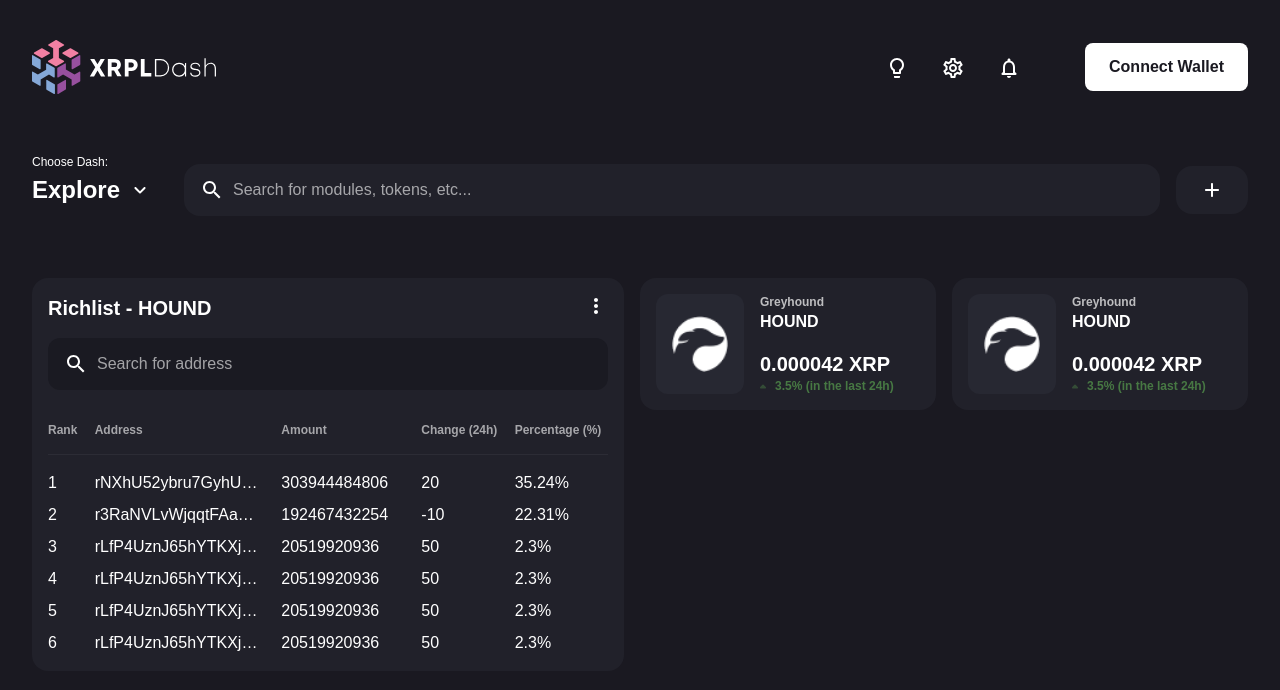
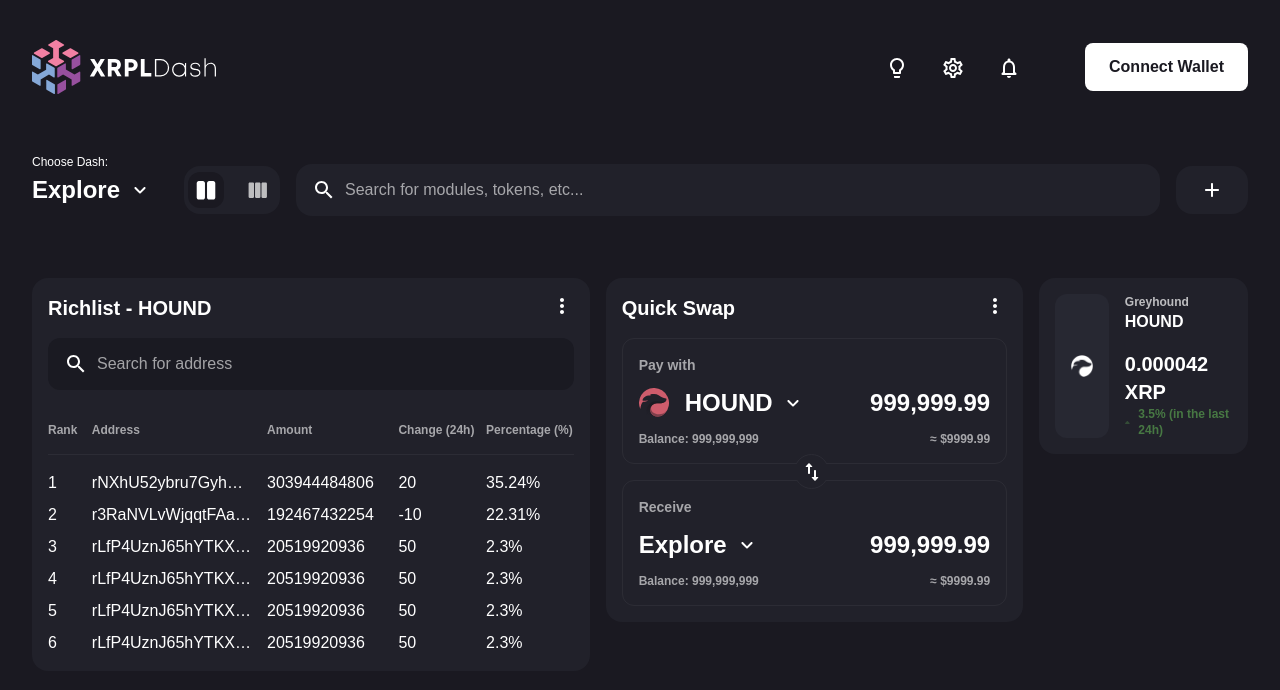
Before and after one commit to qwindo13/xrpl-dash, a Next.js app: page / in a window 1280 px wide. Shown: the top 690 px of the page. Built offline with nearby package versions, Linux system fonts and the light colour scheme.

Commit message:
Created QuickSwap Module

```diff
--- a/components/ControlPanel/ControlPanel.js
+++ b/components/ControlPanel/ControlPanel.js
@@ -35,7 +35,7 @@
                 </Dropdown>
             </div>
             <div className="flex flex-row w-full h-12 gap-4 items-center">
-                <Tabs className="bg-[#21212A] h-full px-1 hidden md:Block" options={tabOptions} />
+                <Tabs className="bg-[#21212A] h-full px-1 hidden md:flex" options={tabOptions} />
                 <SearchBar className="h-full" placeholder={"Search for modules, tokens, etc..."} />
                 <Dropdown className="aspect-square" position="right" trigger={
                     <Button className="h-full aspect-square	p-0 items-center flex flex-col !rounded-2xl">
--- /dev/null
+++ b/components/Modules/Trades/QuickSwap/QuickSwap.js
@@ -0,0 +1,95 @@
+import Image from 'next/image';
+import React, { useState } from "react";
+import ModuleCard from '@/components/UI/ModuleCard/ModuleCardcomponents';
+import TitleSwitch from '@/components/UI/ModuleCard/Settings/TitleSwitchcomponents';
+import Button from '@/components/UI/Button/Buttoncomponents';
+import Dropdown from '@/components/UI/Dropdown/Dropdowncomponents';
+import KeyboardArrowDownRoundedIcon from '@mui/icons-material/KeyboardArrowDownRounded';
+import SwapVertRoundedIcon from '@mui/icons-material/SwapVertRounded';
+
+const defaultSettings = {
+    displayTitle: true,
+};
+
+const QuickSwap = () => {
+
+    const [moduleSettings, setModuleSettings] = useState(defaultSettings);
+
+    const updateSettings = (key, value) => {
+        setModuleSettings((prevSettings) => ({
+            ...prevSettings,
+            [key]: value,
+        }));
+    };
+
+    return (
+        <ModuleCard
+            title="Quick Swap"
+            settings={
+                <>
+                    <TitleSwitch
+                        value={moduleSettings.displayTitle}
+                        onChange={(value) => updateSettings("displayTitle", value)}
+                    />
+                </>
+            }
+            disableTitle={!moduleSettings.displayTitle}
+        >
+
+            <div className='w-full flex flex-col gap-0 relative'>
+
+                {/* Pay Section */}
+                <div className='w-full flex flex-col justify-between rounded-xl border border-white border-opacity-5 p-4 '>
+                    <div className='flex flex-row justify-between'>
+                        <span className='text-sm opacity-60 font-bold'>Pay with</span>
+                    </div>
+                    <div className='flex flex-row justify-between items-center'>
+                        <Dropdown trigger={
+                            <Button className="!px-0 text-2xl bg-transparent font-semibold" disableAnimation endIcon={<KeyboardArrowDownRoundedIcon />}>
+                                <div className="rounded-full mr-4"><Image src="/images/greyhound-logo.svg" height={30} width={30} /></div>
+                                HOUND
+                            </Button>
+                        }>
+                            <p>Dropdown item 1</p>
+                            <p>Dropdown item 2</p>
+                            <p>Dropdown item 3</p>
+                        </Dropdown>
+                        <span className='text-2xl font-semibold'>999,999.99</span>
+                    </div>
+                    <div className='flex flex-row justify-between items-center'>
+                        <span className='text-xs opacity-60 font-semibold'>Balance: 999,999,999</span>
+                        <span className='text-xs opacity-60 font-semibold'>≈ $9999.99</span>
+                    </div>
+                </div>
+
+                {/* Swap Button */}
+                <div className="w-full h-4 z-10 bg-[#21212A]"></div>
+                <div className="absolute top-[116px] left-[calc(50%-20px)] z-0 w-[35px] h-[35px] rounded-full border border-[#2C2C35] bg-[#21212A]"></div>
+                <div className='absolute z-10 top-[110px] left-[calc(50%-14px)]'><Button className="!px-0 text-2xl bg-transparent font-semibold" disableAnimation> <SwapVertRoundedIcon/> </Button></div>
+
+                {/* Receive Section */}
+                <div className='w-full flex flex-col justify-between rounded-xl border border-white border-opacity-5 p-4 '>
+                    <div className='flex flex-row justify-between'>
+                        <span className='text-sm opacity-60 font-bold'>Receive</span>
+                    </div>
+                    <div className='flex flex-row justify-between items-center'>
+                        <Dropdown trigger={
+                            <Button className="!px-0 text-2xl bg-transparent font-semibold" disableAnimation endIcon={<KeyboardArrowDownRoundedIcon />}> Explore</Button>
+                        }>
+                            <p>Dropdown item 1</p>
+                            <p>Dropdown item 2</p>
+                            <p>Dropdown item 3</p>
+                        </Dropdown>
+                        <span className='text-2xl font-semibold'>999,999.99</span>
+                    </div>
+                    <div className='flex flex-row justify-between items-center'>
+                        <span className='text-xs opacity-60 font-semibold'>Balance: 999,999,999</span>
+                        <span className='text-xs opacity-60 font-semibold'>≈ $9999.99</span>
+                    </div>
+                </div>
+            </div>
+        </ModuleCard>
+    );
+};
+
+export default QuickSwap;
--- a/pages/index.js
+++ b/pages/index.js
@@ -5,6 +5,7 @@
 
 import PriceInfo from '@/components/Modules/FungibleTokens/PriceInfo/PriceInfocomponents';
 import RichList from '@/components/Modules/FungibleTokens/RichList/RichListcomponents';
+import QuickSwap from '@/components/Modules/Trades/QuickSwap/QuickSwapcomponents';
 
 const inter = Inter({ subsets: ['latin'] })
 
@@ -17,8 +18,8 @@
         <div className='w-full lg:w-6/12'>
           <RichList />
         </div>
-        <div className='w-full lg:w-3/12'>
-          <PriceInfo />
+        <div className='w-full lg:w-6/12'>
+          <QuickSwap />
         </div>
         <div className='w-full lg:w-3/12'>
           <PriceInfo />
```
Also changed, not shown: public/images/greyhound-logo.svg (added).
